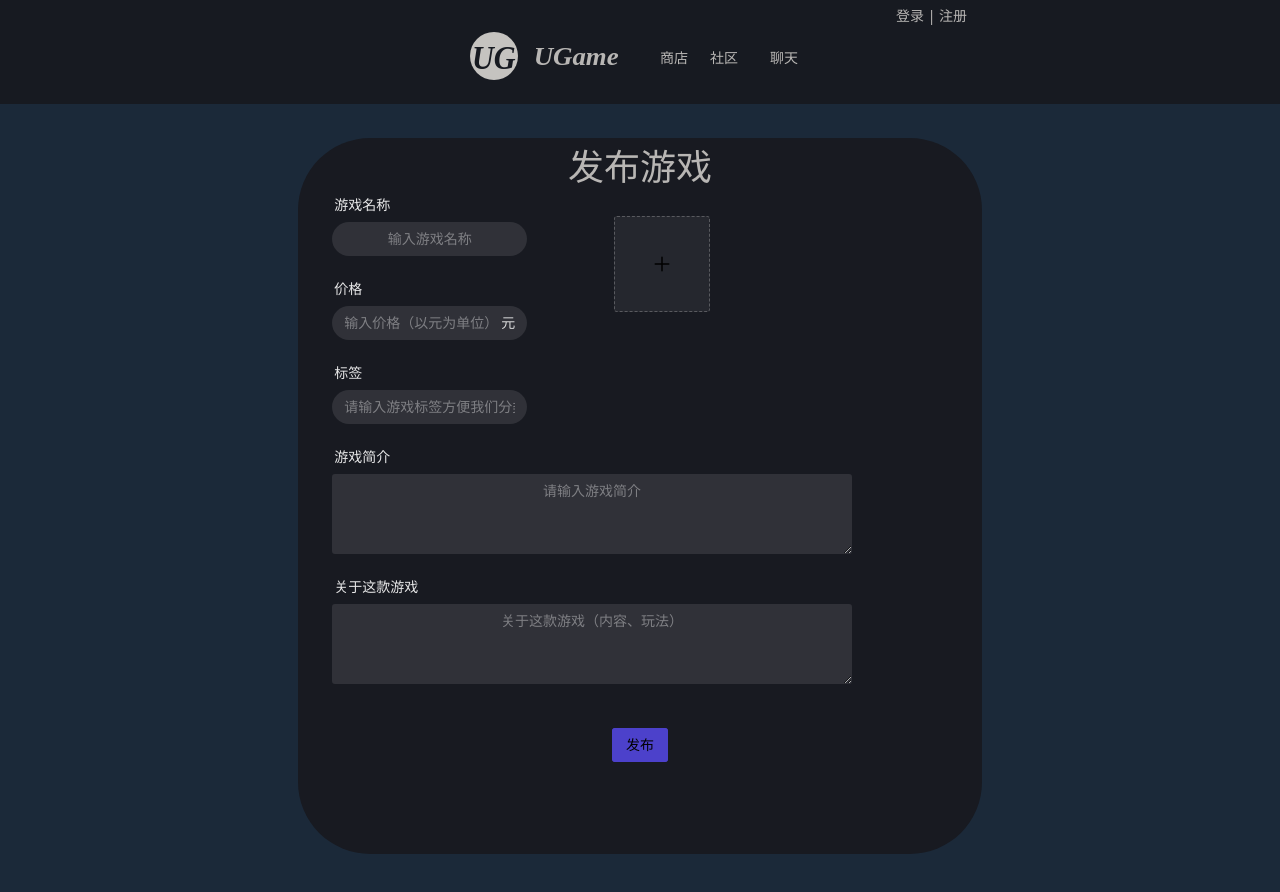
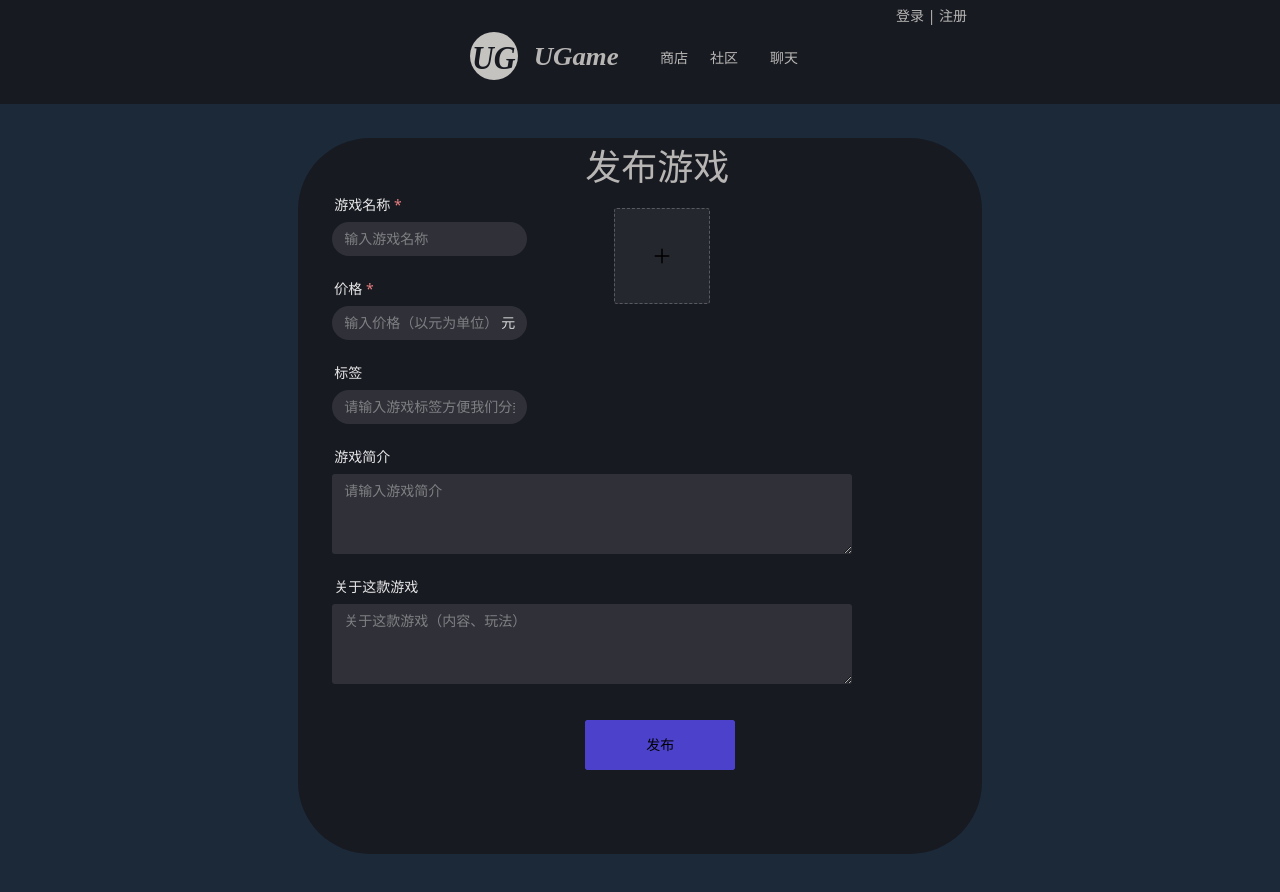
Before and after one commit to LKL1235/UGame, a Vue app in the folder myApp/: page /gameUpLoad in a window 1280 px wide. Shown: the top 892 px of the page. After the commit the page ends 854 px from the top, so only its background shows below. Built offline with nearby package versions, Linux system fonts and the light colour scheme; no server answers.

Commit message:
2023-1-20-3

```diff
--- a/myApp/src/components/Developer/GameUpLoad.vue
+++ b/myApp/src/components/Developer/GameUpLoad.vue
@@ -2,10 +2,11 @@
   <div class="main">
 
     <div class="form">
-      发布游戏
+      <a style="position: relative;left: 42%">发布游戏</a>
       <n-form
         ref="formRef"
         :model="formValue"
+        :rules="rules"
         style="margin-left: 5%"
       >
         <n-form-item label="游戏名称" path="gameName">
@@ -28,26 +29,19 @@
           <n-input v-model:value="formValue.about" round type="textarea" placeholder="关于这款游戏（内容、玩法）" style="width: 80%" />
         </n-form-item>
       </n-form>
-      <n-button type="primary" @click="upload">
+      <n-button type="primary" style="margin-left:42%;width: 150px;height: 50px" @click="upload">
         发布
       </n-button>
     </div>
 
       <n-upload
           action="https://www.mocky.io/v2/5e4bafc63100007100d8b70f"
-          :default-file-list="previewFileList"
+          v-model:file-list="fileList"
           list-type="image-card"
-          @preview="handlePreview"
-          style="position: relative;left: 48vw;top: 14vh"
+          @change="handleUploadChange"
+          @update:file-list="handleFileListChange"
+          style="position: relative;left: 48vw;top: 13vh;height: 220px"
       />
-      <n-modal
-          v-model:show="showModal"
-          preset="card"
-          style="width: 600px"
-          title="一张很酷的图片"
-      >
-        <img :src="previewImageUrl" style="width: 100%">
-      </n-modal>
 
   </div>
 </template>
@@ -55,7 +49,9 @@
 <script setup lang="ts">
 import {ref} from "vue";
 import axios from "axios";
+import { useMessage } from 'naive-ui'
 
+const message = useMessage()
 const formRef=ref()
 const formValue=ref({
   name:'',
@@ -65,6 +61,34 @@ const formValue=ref({
   introduce:'',
   about:'',
 })
+const rules={
+  gameName:[{
+    required:true,
+    message:'请输入游戏名称',
+    trigger:["input","blur"]
+  }],
+  price:[{
+    required:true,
+    message:'请输入价格',
+    trigger:["input","blur"]
+  }],
+  introduce:[{}],
+  about:[{}],
+}
+
+const fileList=ref([])
+
+const handleUploadChange=(data: { fileList })=> {
+  fileList.value = data.fileList
+}
+
+const handleFileListChange = () => {
+  if (fileList.value.length>4){
+    fileList.value.pop()
+    message.error('最多上传4张')
+  }
+}
+
 const upload = () => {
   formValue.value.name='hood1235'
   axios.post("/game/upload",formValue.value).then((respon)=>{
@@ -87,7 +111,7 @@ const upload = () => {
   margin-top: 5%;
   background-color: #181A21;
   border-radius:2em;
-  text-align: center;
+  text-align: left;
   color: #b8b6b4;
   font-size: 36px;
 }
--- a/myApp/src/components/Developer/Repository.vue
+++ b/myApp/src/components/Developer/Repository.vue
@@ -1,7 +1,5 @@
 <template>
-  <div>
 
-  </div>
 </template>
 
 <script setup lang="ts">
```
